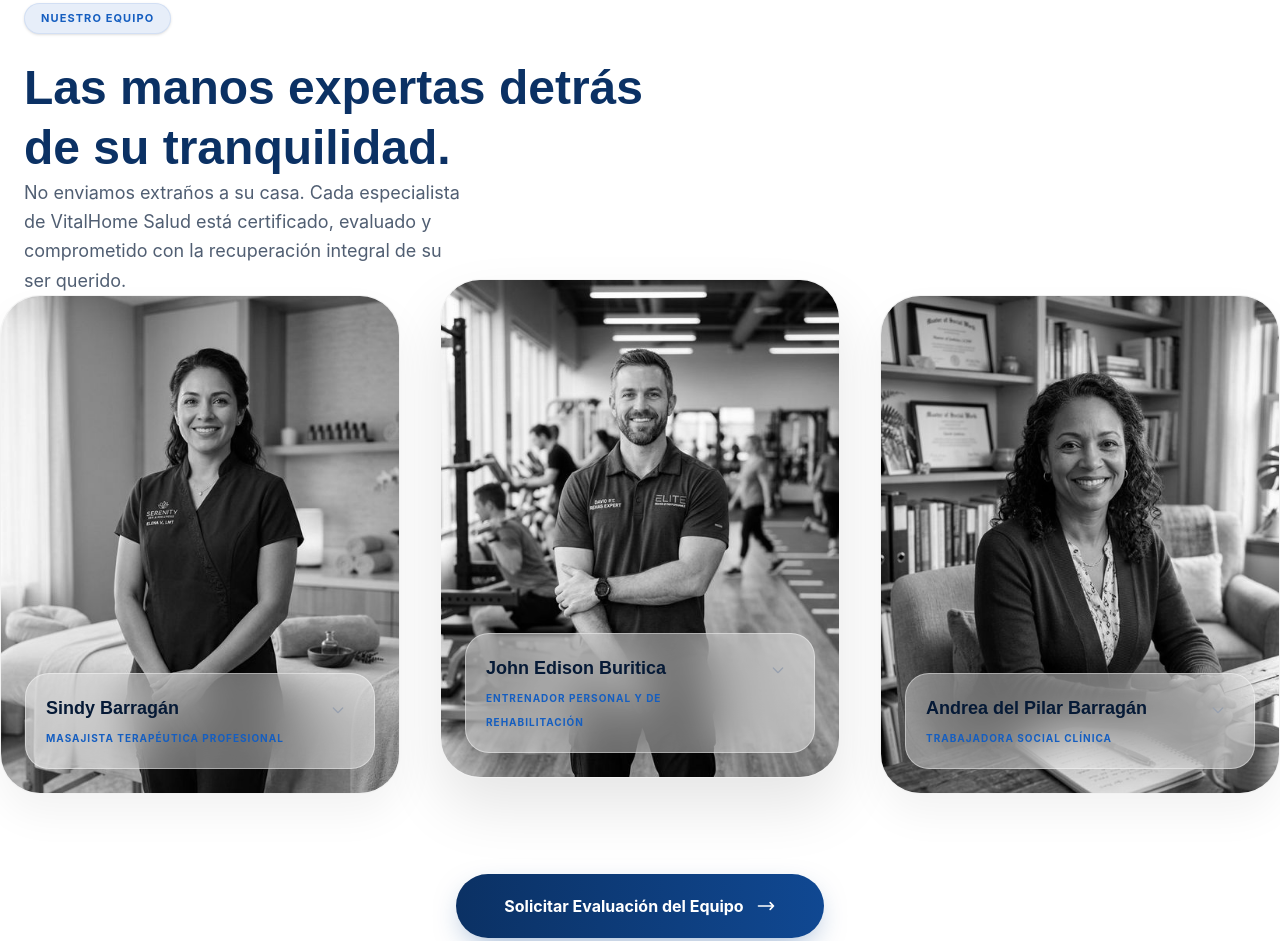
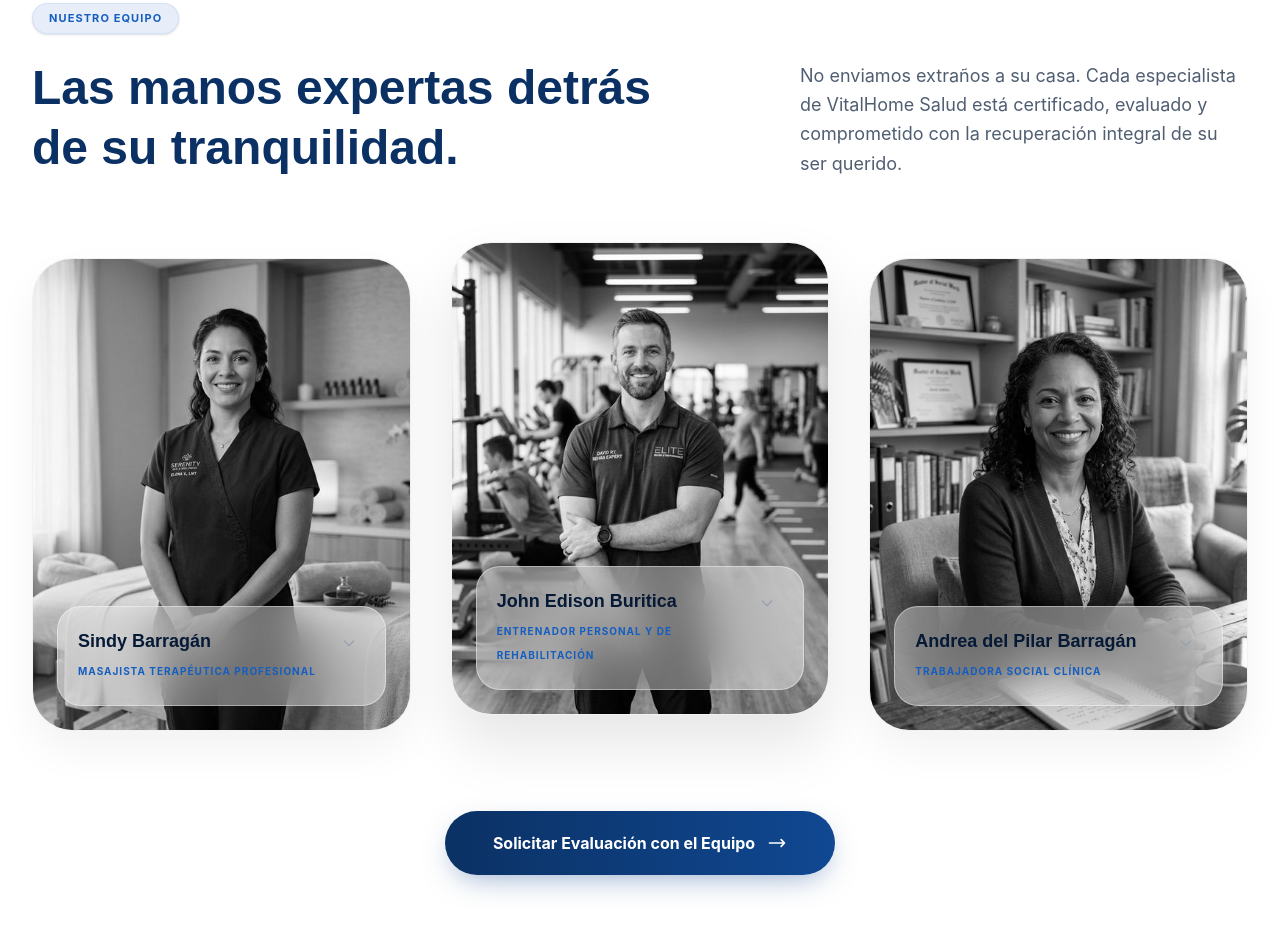
Before and after one commit to Cardenas2911/vitalhome-salud, an Astro site: page / in a window 1280 px wide. Shown: the part 2414-3355 px from the top of the page. Built offline with nearby package versions, Linux system fonts and the light colour scheme; Astro itself is replaced by a stand-in of ours.

Commit message:
fix: revertir diseño de sección Nuestro Equipo en desktop a la versión anterior

```diff
--- a/src/components/Team.astro
+++ b/src/components/Team.astro
@@ -30,13 +30,15 @@
     <!-- Fondo Gradiente Radial Sutil -->
     <div class="absolute inset-0 bg-[radial-gradient(circle_at_center,_#f8fafc_0%,_#eef2f6_100%)] -z-10"></div>
 
-    <div class="max-w-7xl mx-auto px-4 sm:px-6 lg:        <!-- Cabecera de Sección -->
-        <div class="flex flex-col md:flex-row md:items-end justify-between mb-12 md:mb-20 gap-6 md:gap-8">
+    <div class="max-w-7xl mx-auto px-4 sm:px-6 lg:px-8">
+
+        <!-- Cabecera de Sección -->
+        <div class="flex flex-col md:flex-row md:items-end justify-between mb-20 gap-8">
             <div class="max-w-2xl">
-                <span class="inline-flex items-center px-4 py-1.5 rounded-full text-[10px] md:text-[11px] font-bold tracking-widest uppercase bg-accent/10 text-accent mb-4 md:mb-6 shadow-sm border border-accent/10">
+                <span class="inline-flex items-center px-4 py-1.5 rounded-full text-[11px] font-bold tracking-widest uppercase bg-accent/10 text-accent mb-6 shadow-sm border border-accent/10">
                     NUESTRO EQUIPO
                 </span>
-                <h2 class="text-3xl md:text-5xl font-heading font-bold text-[#0b3164] leading-tight">
+                <h2 class="text-4xl md:text-5xl font-heading font-bold text-[#0b3164] leading-tight">
                     Las manos expertas detrás de su tranquilidad.
                 </h2>
             </div>
@@ -48,13 +50,13 @@
         </div>
 
         <!-- The Spotlight Trio Grid -->
-        <div class="grid grid-cols-1 md:grid-cols-3 gap-6 md:gap-10 mb-16 md:mb-20">
+        <div class="grid grid-cols-1 md:grid-cols-3 gap-8 md:gap-10 mb-20">
             {specialists.map((pro, index) => (
                 <div
                     class={`relative group transition-all duration-700 hover:scale-[1.02] ${pro.highlight ? 'z-10' : 'z-0'}`}
                 >
                     <!-- Contenedor Base -->
-                    <div class={`relative rounded-[32px] md:rounded-[40px] overflow-hidden bg-white border border-[#e6e6e6]/50 shadow-[0px_20px_40px_rgba(0,0,0,0.05)] ${pro.highlight ? 'md:shadow-[0px_30px_60px_rgba(0,0,0,0.1)] md:-translate-y-4' : ''}`}>
+                    <div class={`relative rounded-[40px] overflow-hidden bg-white border border-[#e6e6e6]/50 shadow-[0px_20px_40px_rgba(0,0,0,0.05)] ${pro.highlight ? 'md:shadow-[0px_30px_60px_rgba(0,0,0,0.1)] md:-translate-y-4' : ''}`}>
 
                         <!-- Área de la Fotografía -->
                         <div class="aspect-[4/5] overflow-hidden bg-gray-50">
@@ -66,14 +68,14 @@
                         </div>
 
                         <!-- Caja de Información Flotante (Inner Card) con Acordeón (Glassmorphism Traslúcido) -->
-                        <div class="absolute bottom-4 left-4 right-4 md:bottom-6 md:left-6 md:right-6 bg-white/90 md:bg-white/40 md:backdrop-blur-xl rounded-2xl md:rounded-3xl p-4 md:p-5 shadow-[0px_10px_25px_rgba(0,0,0,0.08)] border border-white/40 flex flex-col transition-all duration-500">
+                        <div class="absolute bottom-6 left-6 right-6 bg-white/40 backdrop-blur-xl rounded-3xl p-5 shadow-[0px_15px_35px_rgba(0,0,0,0.08)] border border-white/40 flex flex-col transition-all duration-500">
                             <div class="flex items-start justify-between">
-                                <div class="mb-0">
-                                    <h3 class="text-base md:text-lg font-heading font-bold text-secondary mb-0.5">{pro.name}</h3>
-                                    <span class="text-[9px] md:text-[10px] font-bold text-accent tracking-widest uppercase">{pro.role}</span>
+                                <div class="mb-1">
+                                    <h3 class="text-lg font-heading font-bold text-secondary mb-0.5">{pro.name}</h3>
+                                    <span class="text-[10px] font-bold text-accent tracking-widest uppercase">{pro.role}</span>
                                 </div>
                                 <button
-                                    class="team-acc-trigger p-2 hover:bg-gray-100 md:hover:bg-gray-50 rounded-full transition-colors group/btn"
+                                    class="team-acc-trigger p-2 hover:bg-gray-50 rounded-full transition-colors group/btn"
                                     data-target={`pro-${index}`}
                                     aria-label="Ver perfil completo"
                                 >
@@ -88,7 +90,7 @@
                                 id={`pro-${index}`}
                                 class="max-h-0 overflow-hidden transition-all duration-500 ease-in-out opacity-0"
                             >
-                                <p class="text-[12px] md:text-[13px] text-[#061a36]/80 leading-relaxed mt-3 md:mt-4 pt-3 md:pt-4 border-t border-gray-100 md:border-t-white/20 font-body">
+                                <p class="text-[13px] text-text-brand/80 leading-relaxed mt-4 pt-4 border-t border-gray-50 font-body">
                                     {pro.benefit}
                                 </p>
                             </div>
@@ -102,10 +104,10 @@
         <div class="flex justify-center">
             <a
                 href="/contacto/"
-                class="btn-brand w-full sm:w-auto px-10 md:px-12 py-4 md:py-5 group text-center flex justify-center"
+                class="btn-brand px-12 py-5 group"
             >
-                <span class="relative z-10 flex items-center justify-center gap-3 font-bold">
-                    Solicitar Evaluación del Equipo
+                <span class="relative z-10 flex items-center gap-3">
+                    Solicitar Evaluación con el Equipo
                     <svg class="w-5 h-5 group-hover:translate-x-1 transition-transform" fill="none" stroke="currentColor" viewBox="0 0 24 24">
                         <path stroke-linecap="round" stroke-linejoin="round" stroke-width="2" d="M17 8l4 4m0 0l-4 4m4-4H3"></path>
                     </svg>
```
